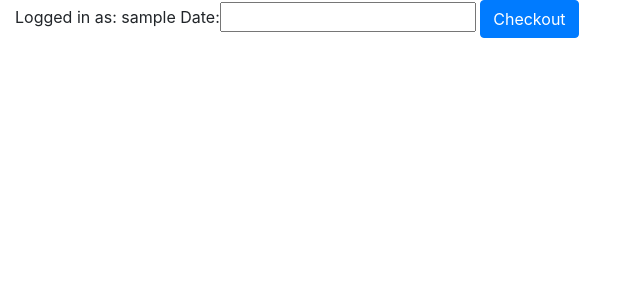
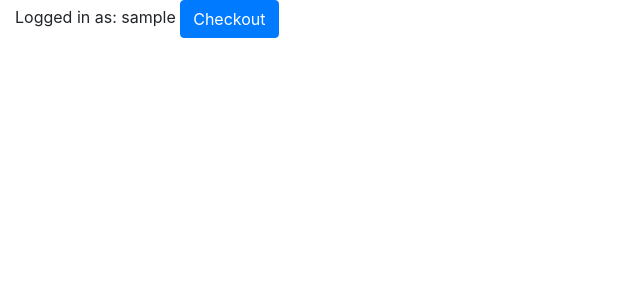
Before and after one commit to amcali/project-online-order, a Django app: page /cart/view in a window 1280 px wide. Shown: the part 56-356 px from the top of the page, without its empty margins (0-640 px from the left). Run offline with Django 3.2, Linux system fonts and the light colour scheme; the visitor is signed in with stand-in values (Sample User, id 1); data that the repository does not hold is empty; some libraries are stand-ins or nearby versions.

Commit message:
Removed datetimepicker.

```diff
--- a/cart/forms.py
+++ /dev/null
@@ -1,5 +0,0 @@
-from django import forms
-from .widgets import XDSoftDateTimePickerInput
-
-class DateForm(forms.Form):
-    date = forms.DateTimeField(input_formats=['%d/%m/%Y %H:%M'])
--- a/cart/templates/cart/view_cart.template.html
+++ b/cart/templates/cart/view_cart.template.html
@@ -1,10 +1,5 @@
 {% extends 'base.template.html' %}
-{% load static %}
 
-{% block footer_js %}
-<script src="https://cdnjs.cloudflare.com/ajax/libs/jquery-datetimepicker/2.5.20/jquery.datetimepicker.full.min.js" integrity="sha256-FEqEelWI3WouFOo2VWP/uJfs1y8KJ++FLh2Lbqc8SJk=" crossorigin="anonymous"></script>
-<script src='{% static 'cart/datetimepicker.js' %}'></script>
-{% endblock %}
 
 {% block content %}
 
@@ -27,7 +22,7 @@
     {% endfor %}
 
 
-  {{ date_form }}
+
 
     <a href="{% url 'checkout'%}" class="btn btn-primary">Checkout</a>
 
--- a/cart/views.py
+++ b/cart/views.py
@@ -1,7 +1,6 @@
 from django.shortcuts import render, redirect, reverse
 from .models import CartItem
 from menu.models import Menu
-from .forms import DateForm
 
 # Create your views here.
 
@@ -9,11 +8,9 @@ from .forms import DateForm
 def view_cart(request):
     #request:user is user that is currently logged in
     all_cart_items = CartItem.objects.filter(owner=request.user)
-    date_form = DateForm()
 
     return render(request, 'cart/view_cart.template.html', {
-        'all_cart_items': all_cart_items,
-        'date_form': date_form
+        'all_cart_items': all_cart_items
     })
 
 
--- a/cart/widgets.py
+++ /dev/null
@@ -1,4 +0,0 @@
-from django.forms import DateTimeInput
-
-class XDSoftDateTimePickerInput(DateTimeInput):
-    template_name = 'widgets/xdsoft_datetimepicker.html'
--- a/static/cart/datetimepicker.js
+++ /dev/null
@@ -1,7 +0,0 @@
-// This is the function to render the datetimepicker
-
-$(function () {
-$("#id_date").datetimepicker({
-  format: 'd/m/Y H:i',
-});
-});
--- a/templates/base.template.html
+++ b/templates/base.template.html
@@ -9,9 +9,6 @@
 
     <!-- Bootstrap CSS -->
     <link rel="stylesheet" href="https://maxcdn.bootstrapcdn.com/bootstrap/4.0.0/css/bootstrap.min.css" integrity="sha384-Gn5384xqQ1aoWXA+058RXPxPg6fy4IWvTNh0E263XmFcJlSAwiGgFAW/dAiS6JXm" crossorigin="anonymous">
-
-  <!-- XDSoft DateTimePicker -->
-  <link rel="stylesheet" href="https://cdnjs.cloudflare.com/ajax/libs/jquery-datetimepicker/2.5.20/jquery.datetimepicker.min.css" integrity="sha256-DOS9W6NR+NFe1fUhEE0PGKY/fubbUCnOfTje2JMDw3Y=" crossorigin="anonymous" />
 
     <title>Hello, world!</title>
   </head>
```
